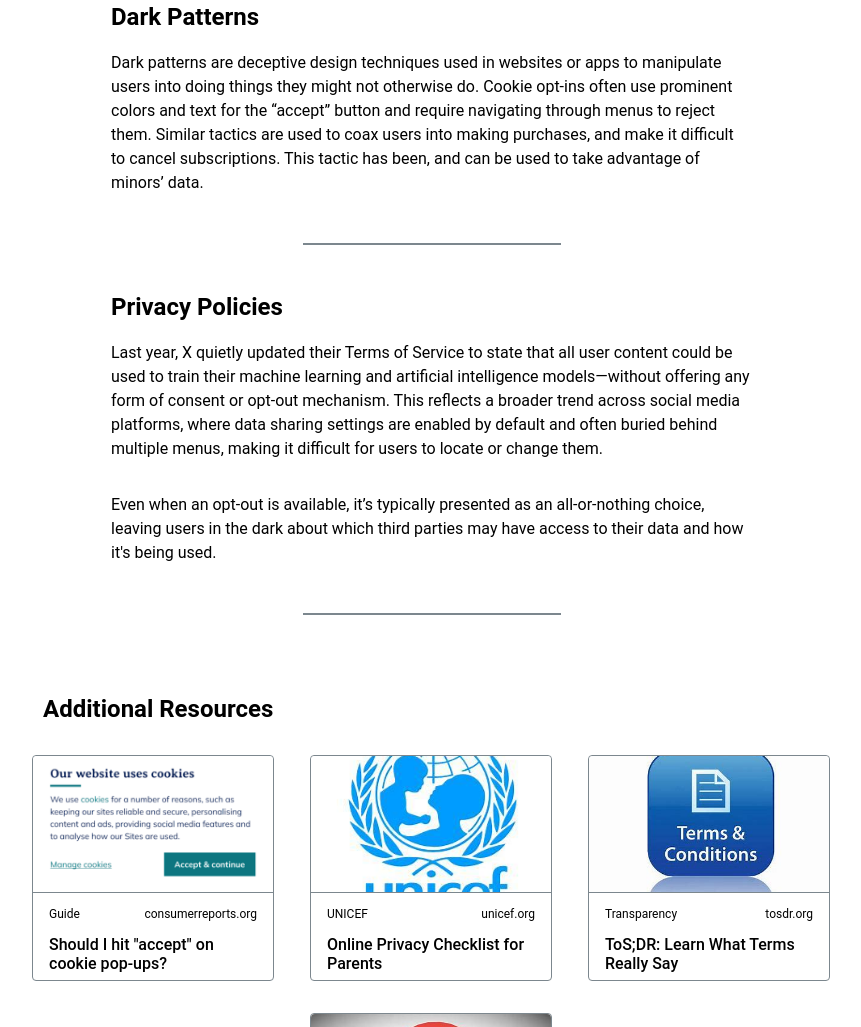
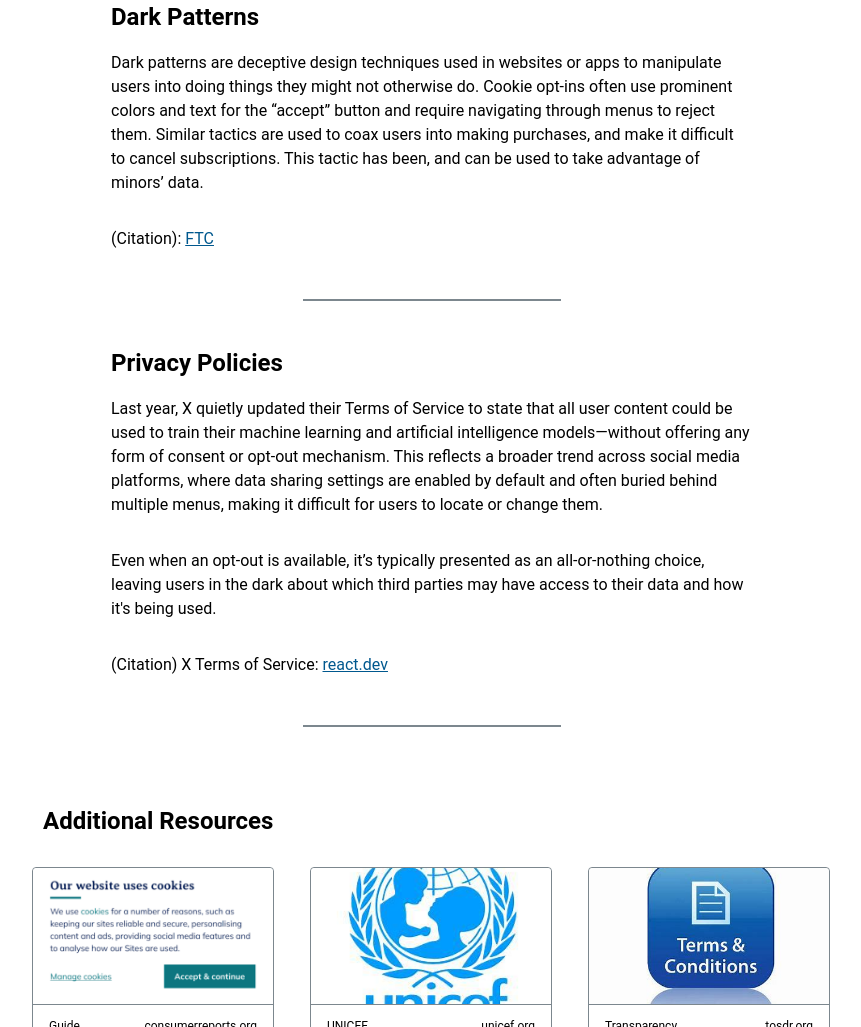
Before and after one commit to jwhiteside11/social-media-reform, a plain HTML site: page www/data-privacy.html in a window 1280 px wide. Shown: the part 1214-2241 px from the top of the page, without its empty margins (209-1070 px from the left). Drawn offline with Linux system fonts and the light colour scheme.

Commit message:
Added citation links for data privacy page

```diff
--- a/www/data-privacy.html
+++ b/www/data-privacy.html
@@ -88,6 +88,7 @@
     <div class="info">
       <h2>Dark Patterns</h2>
       <p>Dark patterns are deceptive design techniques used in websites or apps to manipulate users into doing things they might not otherwise do. Cookie opt-ins often use prominent colors and text for the “accept” button and require navigating through menus to reject them. Similar tactics are used to coax users into making purchases, and make it difficult to cancel subscriptions. This tactic has been, and can be used to take advantage of minors’ data.</p>
+      <p>(Citation): <a href="https://www.ftc.gov/news-events/news/press-releases/2022/09/ftc-report-shows-rise-sophisticated-dark-patterns-designed-trick-trap-consumers" target="_blank">FTC</a></p>
     </div>
     <hr/>
 
@@ -95,6 +96,7 @@
       <h2>Privacy Policies</h2>
       <p>Last year, X quietly updated their Terms of Service to state that all user content could be used to train their machine learning and artificial intelligence models—without offering any form of consent or opt-out mechanism. This reflects a broader trend across social media platforms, where data sharing settings are enabled by default and often buried behind multiple menus, making it difficult for users to locate or change them.</p>
       <p>Even when an opt-out is available, it’s typically presented as an all-or-nothing choice, leaving users in the dark about which third parties may have access to their data and how it's being used.</p>
+      <p>(Citation) X Terms of Service: <a href="https://redact.dev/blog/twitter-user-data-ai-training-consent" target="_blank">react.dev</a></p>
     </div>
     <hr/>
   </div>
```
